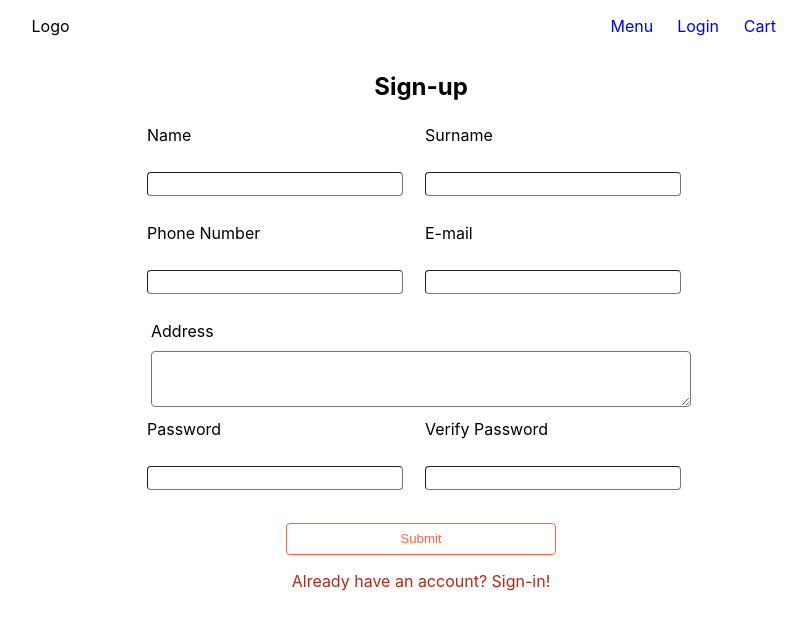
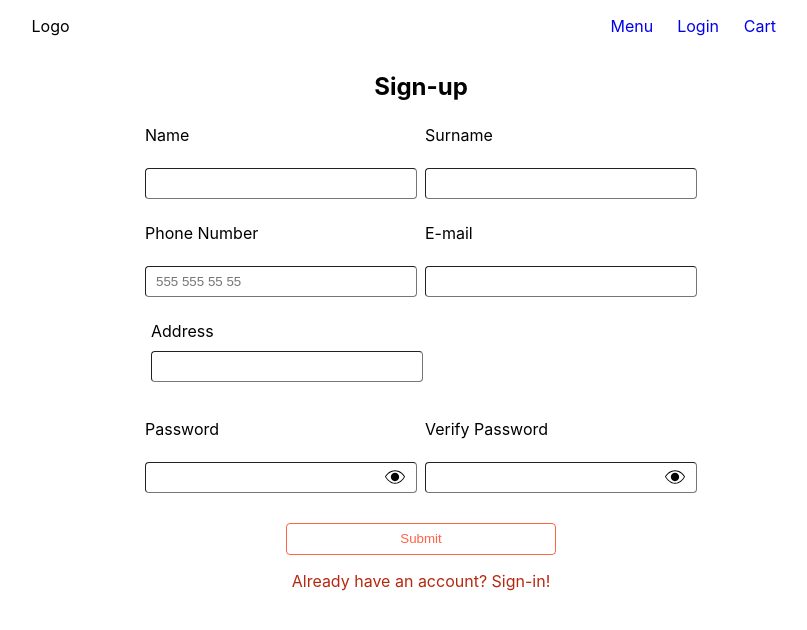
Before and after one commit to tieros/foodOrderApp, a React (Create React App) app: page /login in a window 1280 px wide. Both pictures are taken after a click on the element "Don't have an account? Sign-up!". Shown: the top 630 px of the page, without its empty margins (219-1026 px from the left). Built offline with nearby package versions, Linux system fonts and the light colour scheme.

Commit message:
feat: add custom hook form validation

```diff
--- a/src/atoms/input/index.js
+++ b/src/atoms/input/index.js
@@ -1,23 +1,43 @@
-import { Field, ErrorMessage } from 'formik';
+import { useState } from 'react';
+import eyeOff from '../../assets/eyeOff.svg';
+import eye from '../../assets/eye.svg';
 
 export default function Input(props){
-    const {name, type, label, className} = props;
 
-    return (
+const [showPassword, setShowPassword] = useState(false);
+
+const {id, type, label, className, error, loading, onBlur, ...rest} = props;
+
+const setType = showPassword ? 'text' : 'password';
+
+return (
+    <div className='input-main-container'>
+        <label htmlFor={id}>{label}</label>
         <div className='input-container'>
-            <label>{label}</label>
-            {type === 'text-area' ? (
-                <Field
-                    component='textarea'
-                    rows='4'
-                    value={Field.value}
-                    name={name}
-                    className={className}
-                />
-            ) : (
-                <Field name={name} type={type} className={className} />
-            )}
-            <ErrorMessage name={name} component='div' className='error-message' />
+        {
+            {
+                textarea: <textarea disabled={loading}></textarea>,
+                password: (
+                    <span onClick={() => setShowPassword((prevState) => !prevState)}>
+                        {!showPassword ? (
+                            <img src={eye} alt='password show icon' />
+                        ) : (
+                            <img src={eyeOff} alt='password hide icon' />
+                        )}
+                    </span>
+                ),
+            }[type]
+        }
+        <input
+            className={`${error ? 'invalid' : ''} ${className}`}
+            type={type === 'password' ? setType : type}
+            disabled={loading}
+            onBlur={onBlur}
+            id={id}
+            {...rest}
+        />
         </div>
-    );
+        {error && <div className='error-message'>{error}</div>}
+    </div>
+);
 }
--- a/src/atoms/input/input.scss
+++ b/src/atoms/input/input.scss
@@ -1,18 +1,29 @@
 .invalid {
     border: 1px solid tomato;
 }
-.input-container {
+
+.input-main-container {
     display: flex;
     flex-wrap: wrap;
     width: auto;
     height: 90px;
     margin: 4px;
+    position: relative;
 
     &:nth-child(5){
         display: flex;
         flex-direction: column;
         width: auto;
     }
+
+    label {
+        height: 20px;
+        width: 250px;
+    }
+
+    .input-container {
+
+        position: relative;
 
         input {
         border-radius: 4px;
@@ -21,16 +32,13 @@
         border:1 px solid gray;
         border-width: 1px;
         width: 250px;
-            height: 20px;
+        height: 25px;
         margin: 10px 0 2px;
+        padding: 2px 10px;
         }
+
         &input:focus-visible {
         outline: black auto 1px;
-        }
-
-        label {
-            height: 20px;
-            width: 250px;
         }
 
         textarea {
@@ -38,6 +46,19 @@
             border-radius: 4px;
             height: 50px;
         }
+
+        span {
+            position: absolute;
+            top: 15px;
+            left: 240px;
+
+            img {
+                width: 20px;
+                height: 20px;
+                cursor: pointer;
+            }
+        }
+    }
 }
 
 .error-message {
--- /dev/null
+++ b/src/customhooks/useForm.js
@@ -0,0 +1,44 @@
+import { useState, useEffect } from "react";
+import { validate } from "../service/validate";
+
+export default function useForm (initialValues) {
+
+    const [values, setValues] = useState(initialValues);
+    const [errors, setErrors] = useState({});
+    const [disabled, setDisabled] = useState(true);
+
+    const handleChange = (e) => {
+        const { name, value } = e.target;
+        setValues({ ...values, [name]: value });
+
+        //deletes error msg on Change if value is valid
+
+        if (errors[name]) {
+            const error = validate({ [name]: value });
+            if (Object.keys(error).length === 0) {
+                let clearErrors = { ...errors };
+                delete clearErrors[name];
+                setErrors((errors) => ({
+                    ...clearErrors,
+                }));
+            }
+        }
+    };
+
+    const validateValue = (e) => {
+        const { name, value } = e.target;
+        const error = validate({ [name]: value });
+        setErrors((errors) => ({
+            ...errors,
+            ...error,
+        }));
+    }
+
+       useEffect(() => {
+           if (Object.keys(errors).length === 0) {
+               setDisabled(false);
+           } else setDisabled(true);
+       }, [errors]);
+
+       return { values, errors, disabled, handleChange, validateValue };
+}
--- a/src/organisms/login/index.js
+++ b/src/organisms/login/index.js
@@ -1,25 +1,24 @@
-import { Formik, Form } from 'formik';
 import Input from '../../atoms/input';
 import Button from '../../atoms/button';
-import yupValidation from '../../yup';
 import { login } from '../../service/auth';
 import { useNavigate } from 'react-router';
 import { useDispatch } from 'react-redux';
 import { authActions } from '../../store/auth';
+import useForm from '../../customhooks/useForm';
 
 export default function Login() {
 
     const navigate = useNavigate();
     const dispatch = useDispatch();
 
-    const initialValues = {
-        email: '',
-        password : ''
-    };
+    const initialValues = {email: '', password: ''};
 
-    const onSubmit = async (values) => {
+    const { values, errors, disabled, handleChange, validateValue } = useForm(initialValues);
 
+    const submitHandler = async (e) => {
+        e.preventDefault();
         const { email, password } = values;
+        console.log(email)
         try {
             login(email, password);
             const { uid } = login();
@@ -31,25 +30,35 @@ export default function Login() {
         }
     };
 
+    const forgotPasswordHandler = () => {
+
+    }
+
+
     return (
-        <Formik initialValues={initialValues} validationSchema={yupValidation} onSubmit={onSubmit}>
-            {({ isSubmitting, isValid, errors, touched }) => (
-                <Form className='login-container'>
+        <form className='login-container' onSubmit={submitHandler}>
             <Input
+                id='login-email'
                 name='email'
                 type='e-mail'
                 label='E-mail'
-                        className={errors.email && touched.email &&'invalid'}
+                value={values.email}
+                onBlur={validateValue}
+                onChange={handleChange}
+                error={errors.email}
             />
             <Input
+                id='login-password'
                 name='password'
-                        type='password'
+                type={'password'}
                 label='Password'
-                        className={errors.password && touched.password && 'invalid'}
+                value={values.password}
+                onBlur={validateValue}
+                onChange={handleChange}
+                error={errors.password}
             />
-                    <Button title='Submit' type='submit' disabled={!isValid || isSubmitting} />
-                </Form>
-            )}
-        </Formik>
+            <span onClick={forgotPasswordHandler}>Forgot Password</span>
+            <Button title='Submit' type='submit' disabled={disabled} />
+        </form>
     );
 }
--- a/src/organisms/signup/index.js
+++ b/src/organisms/signup/index.js
@@ -1,13 +1,12 @@
 import { ref, set, child } from 'firebase/database';
 import { database } from '../../firebase';
-import { Formik, Form } from 'formik';
 import { useNavigate } from 'react-router-dom';
 import Input from '../../atoms/input';
 import Button from '../../atoms/button';
-import yupValidation from '../../yup';
 import { signUp } from '../../service/auth';
 import { useDispatch, useSelector } from 'react-redux';
 import { authActions } from '../../store/auth';
+import useForm from "../../customhooks/useForm";
 
 
 export default function Login() {
@@ -25,7 +24,9 @@ export default function Login() {
         verifyPassword: ''
     };
 
-    const onSubmit = (values) => {
+    const { values, errors, disabled, handleChange, validateValue } = useForm(initialValues);
+
+    const submitHandler = () => {
         const { name, surname, phone, address, email, password } = values;
         try {
             signUp(email, password, name, surname, phone, address);
@@ -39,57 +40,84 @@ export default function Login() {
         }
     };
 
+    console.log(errors.verifyPassword)
+
     return (
-        <Formik initialValues={initialValues} validationSchema={yupValidation} onSubmit={onSubmit}>
-            {({ isValid, isSubmitting, errors, touched }) => (
                 <div className='signup-container'>
-                    <Form className='signup-form-container'>
+                    <form className='signup-form-container' onSubmit={submitHandler}>
                         <Input
+                            id="signup-name"
                             name='name'
                             type='text'
                             label='Name'
-                            className={errors.name && touched.name && 'invalid'}
+                            value={values.name}
+                            onBlur={validateValue}
+                            onChange={handleChange}
+                            error={errors.name}
                         />
                         <Input
+                            id="signup-surname"
                             name='surname'
                             type='text'
                             label='Surname'
-                            className={errors.surname && touched.surname && 'invalid'}
+                            value={values.surname}
+                            onBlur={validateValue}
+                            onChange={handleChange}
+                            error={errors.surname}
                         />
                         <Input
+                            id="signup-phone"
                             name='phone'
                             type='text'
                             label='Phone Number'
-                            className={errors.phone && touched.phone && 'invalid'}
+                            placeholder="555 555 55 55"
+                            value={values.phone}
+                            onBlur={validateValue}
+                            onChange={handleChange}
+                            error={errors.phone}
                         />
                         <Input
+                            id="signup-email"
                             name='email'
                             type='email'
                             label='E-mail'
-                            className={errors.email && touched.email && 'invalid'}
+                            value={values.email}
+                            onBlur={validateValue}
+                            onChange={handleChange}
+                            error={errors.email}
                         />
                         <Input
+                            id="signup-address"
                             name='address'
                             type='text-area'
                             label='Address'
-                            className={errors.address && touched.address && 'invalid'}
+                            value={values.address}
+                            onBlur={validateValue}
+                            onChange={handleChange}
+                            error={errors.address}
                         />
                         <Input
+                            id="signup-password"
                             name='password'
                             type='password'
                             label='Password'
-                            className={errors.password && touched.password && 'invalid'}
+                            value={values.password}
+                            onBlur={validateValue}
+                            onChange={handleChange}
+                            error={errors.password}
                         />
                         <Input
+                            id="signup-verifyPassword"
                             name='verifyPassword'
                             type='password'
                             label='Verify Password'
-                            className={errors.verifyPassword && touched.verifyPassword && 'invalid'}
+                            value={values.verifyPassword}
+                            onBlur={validateValue}
+                            onChange={handleChange}
+                            error={errors.verifyPassword}
                         />
-                        <Button title='Submit' type='submit' disabled={!isValid || isSubmitting} />
-                    </Form>
+                        <Button title='Submit' type='submit' disabled={disabled} />
+                    </form>
                 </div>
-            )}
-        </Formik>
     );
 }
--- /dev/null
+++ b/src/service/validate.js
@@ -0,0 +1,34 @@
+export const validate = (values) => {
+    let errors = {};
+
+    Object.keys(values).forEach((key) => {
+
+        if (key === 'name' || 'surname') {
+            if (!values[key]) {
+                errors[key] = `${key} is required`;
+            }
+        } if (key === 'email') {
+            if(!values[key].match(/^\w+([.-]?\w+)*@\w+([.-]?\w+)*(\.\w{2,3})+$/)) {
+                errors[key] = 'Invalid email address'
+            }
+        } if (key === 'phone') {
+            if(!values[key].match(/^\d{10}$/)) {
+                errors[key] = 'Invalid phone number'
+            }
+        } if (key === 'address') {
+            if(!values[key].length < 10) {
+                errors[key] = 'Address is required'
+            }
+        } if (key === 'password') {
+            if(values[key].length < 6) {
+                errors[key] = 'Password must be at least 6 characters'
+            }
+        } if (key === 'verifyPassword') {
+            if(values[key] !== values['password']) {
+                errors[key] = 'Passwords must match'
+            }
+        }
+      })
+
+      return errors;
+    };
--- a/src/yup/index.js
+++ /dev/null
@@ -1,12 +0,0 @@
-import * as yup from 'yup';
-
-const YupValidation = yup.object({
-    email: yup.string().required('Please enter your e-mail adress'),
-    password: yup.string().required('Please enter your password'),
-    verifyPassword: yup.string().oneOf([yup.ref('password'), null], 'Passwords must match'),
-    address: yup.string().required('Please enter your full address'),
-    name: yup.string().required('Please enter your name'),
-    surname: yup.string().required('Please enter your surname'),
-    phone: yup.string().required('Please enter your phone number'),
-});
-export default YupValidation;
```
Also changed, not shown: src/organisms/login/login.scss (+8 -1 lines), src/service/auth.js (+11 -1 lines), src/assets/eye.svg (added), src/assets/eyeOff.svg (added). Lines whose indentation alone changed are shown as unchanged.
